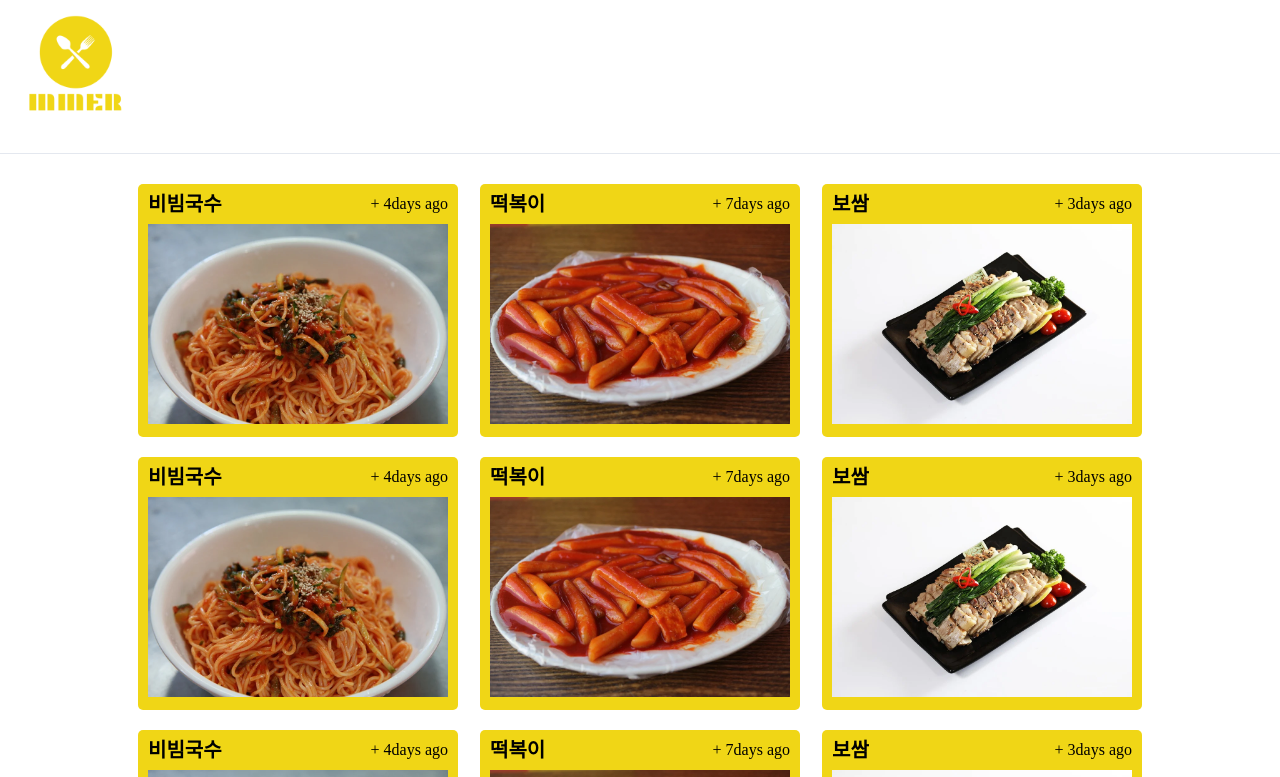
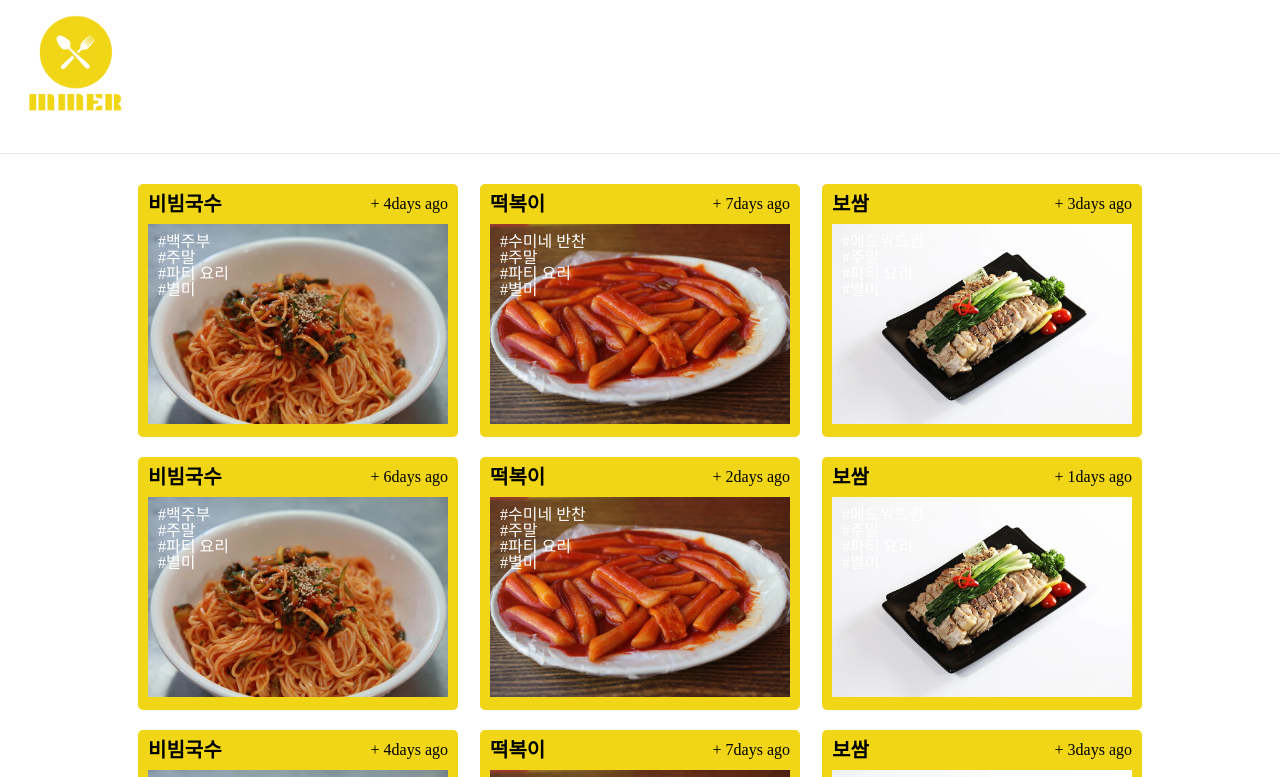
Before and after one commit to doakuma/MMER, a Next.js app in the folder front/: page /recipe/recipeLists in a window 1280 px wide. Shown: the top 777 px of the page. Built offline with nearby package versions, Linux system fonts and the light colour scheme.

Commit message:
[common] list tag 추가

```diff
--- a/front/components/ListDetail.tsx
+++ b/front/components/ListDetail.tsx
@@ -8,6 +8,7 @@ const ListDetail = ({
   menuNm,
   menuDate,
   menuData,
+  menuTag,
 }) => {
   return (
     <div className="cont-detail">
@@ -17,6 +18,11 @@ const ListDetail = ({
       >
         <h2 className="header-tit">{menuNm}</h2>
         <p className="header-info">+{menuDate} days ago</p>
+        <ul className="header-tag">
+          {menuTag.map((row, idx) => {
+            return <li key={idx}>#{row}</li>;
+          })}
+        </ul>
       </header>
       <div className="detail-body">
         {menuData.map((row, idx) => {
--- a/front/components/ListItem.tsx
+++ b/front/components/ListItem.tsx
@@ -7,6 +7,7 @@ const ListItem = ({
   menuNm,
   menuDate,
   menuId,
+  menuTag,
 }) => {
   return (
     <Link href={`/recipe/recipeDetail?menuId=${menuId}`}>
@@ -23,6 +24,11 @@ const ListItem = ({
               height={imgHeight}
               alt={menuNm}
             />
+            <ul className="list-tag">
+              {menuTag.map((row, idx) => {
+                return <li key={idx}>#{row}</li>;
+              })}
+            </ul>
           </dd>
         </dl>
       </a>
--- a/front/pages/recipe/recipeDetail.tsx
+++ b/front/pages/recipe/recipeDetail.tsx
@@ -32,6 +32,7 @@ let dummy = {
       recCont: "네 번째 레시피 설명 레시피 설명 레시피 설명 레시피 설명 ",
     },
   ],
+  menuTag: ["수미네 반찬", "주말", "파티 요리", "별미"],
 };
 const RecipeDetail = () => {
   return (
@@ -47,6 +48,7 @@ const RecipeDetail = () => {
           imgWidth={dummy.imgWidth}
           imgHeight={dummy.imgHeight}
           menuData={dummy.menuData}
+          menuTag={dummy.menuTag}
         />
       </section>
     </Layout>
--- a/front/pages/recipe/recipeLists.tsx
+++ b/front/pages/recipe/recipeLists.tsx
@@ -12,6 +12,7 @@ const dummy = [
     menuNm: "비빔국수",
     menuDate: 4,
     menuId: "1",
+    menuTag: ["백주부", "주말", "파티 요리", "별미"],
   },
   {
     imgSrc: "/images/stock/menu02.webp",
@@ -20,6 +21,7 @@ const dummy = [
     menuNm: "떡복이",
     menuDate: 7,
     menuId: "2",
+    menuTag: ["수미네 반찬", "주말", "파티 요리", "별미"],
   },
   {
     imgSrc: "/images/stock/menu03.webp",
@@ -28,6 +30,34 @@ const dummy = [
     menuNm: "보쌈",
     menuDate: 3,
     menuId: "3",
+    menuTag: ["에드워드권", "주말", "파티 요리", "별미"],
+  },
+  {
+    imgSrc: "/images/stock/menu01.webp",
+    imgWidth: 300,
+    imgHeight: 200,
+    menuNm: "비빔국수",
+    menuDate: 6,
+    menuId: "1",
+    menuTag: ["백주부", "주말", "파티 요리", "별미"],
+  },
+  {
+    imgSrc: "/images/stock/menu02.webp",
+    imgWidth: 300,
+    imgHeight: 200,
+    menuNm: "떡복이",
+    menuDate: 2,
+    menuId: "2",
+    menuTag: ["수미네 반찬", "주말", "파티 요리", "별미"],
+  },
+  {
+    imgSrc: "/images/stock/menu03.webp",
+    imgWidth: 300,
+    imgHeight: 200,
+    menuNm: "보쌈",
+    menuDate: 1,
+    menuId: "3",
+    menuTag: ["에드워드권", "주말", "파티 요리", "별미"],
   },
   {
     imgSrc: "/images/stock/menu01.webp",
@@ -36,6 +66,7 @@ const dummy = [
     menuNm: "비빔국수",
     menuDate: 4,
     menuId: "1",
+    menuTag: ["백주부", "주말", "파티 요리", "별미"],
   },
   {
     imgSrc: "/images/stock/menu02.webp",
@@ -44,6 +75,7 @@ const dummy = [
     menuNm: "떡복이",
     menuDate: 7,
     menuId: "2",
+    menuTag: ["수미네 반찬", "주말", "파티 요리", "별미"],
   },
   {
     imgSrc: "/images/stock/menu03.webp",
@@ -52,30 +84,7 @@ const dummy = [
     menuNm: "보쌈",
     menuDate: 3,
     menuId: "3",
-  },
-  {
-    imgSrc: "/images/stock/menu01.webp",
-    imgWidth: 300,
-    imgHeight: 200,
-    menuNm: "비빔국수",
-    menuDate: 4,
-    menuId: "1",
-  },
-  {
-    imgSrc: "/images/stock/menu02.webp",
-    imgWidth: 300,
-    imgHeight: 200,
-    menuNm: "떡복이",
-    menuDate: 7,
-    menuId: "2",
-  },
-  {
-    imgSrc: "/images/stock/menu03.webp",
-    imgWidth: 300,
-    imgHeight: 200,
-    menuNm: "보쌈",
-    menuDate: 3,
-    menuId: "3",
+    menuTag: ["에드워드권", "주말", "파티 요리", "별미"],
   },
 ];
 const RecipeList = () => {
@@ -95,6 +104,7 @@ const RecipeList = () => {
                 menuNm={row.menuNm}
                 menuDate={row.menuDate}
                 menuId={row.menuId}
+                menuTag={row.menuTag}
                 key={idx}
               />
             );
--- a/front/styles/layout.css
+++ b/front/styles/layout.css
@@ -30,6 +30,7 @@
   font-size: 20px;
 }
 .list-item dd {
+  position: relative;
   padding: 0 10px 10px;
 }
 .list-item dd img {
@@ -37,6 +38,17 @@
 }
 .list-item dd:hover img {
   transform: scale(1.2);
+}
+.list-tag {
+  position: absolute;
+  left: 10px;
+  right: 10px;
+  top: 10px;
+  z-index: 10;
+}
+.list-tag li {
+  padding: 0 10px;
+  color: #fff;
 }
 
 .cont-detail {
@@ -64,6 +76,19 @@
   border-radius: 36px;
   background: rgba(240, 214, 22, 0.65);
   font-weight: bold;
+}
+.header-tag {
+  position: absolute;
+  left: 0;
+  right: 0;
+  bottom: 20px;
+  display: flex;
+  justify-content: center;
+}
+.header-tag li {
+  margin: 0 10px;
+  font-weight: bold;
+  color: #f0d616;
 }
 .detail-body {
 }
```
Also changed, not shown: front/pages/index.tsx (+87 -59 lines).
